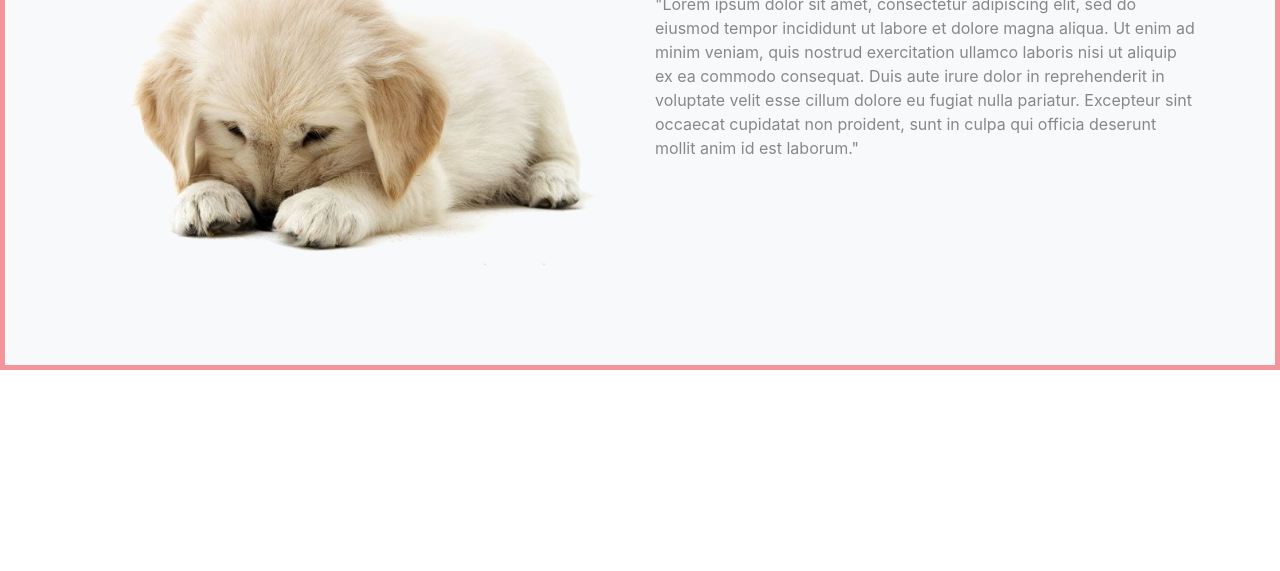
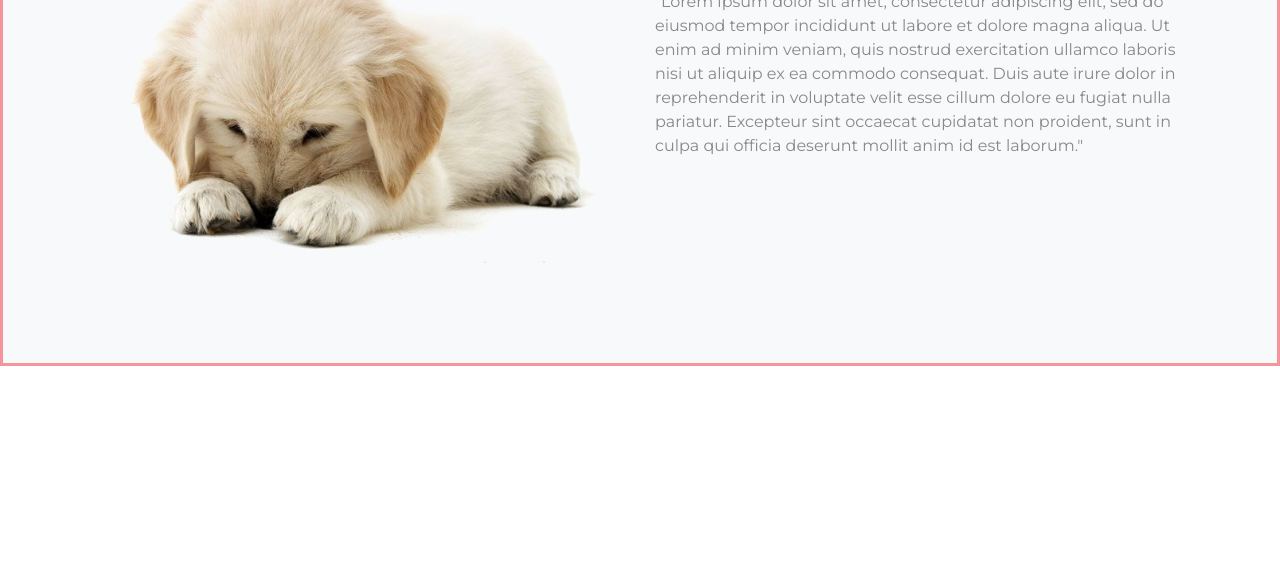
Before and after one commit to angieBadillo/PuppyPie, a plain HTML site: page WebstormProjects/puppypie/index.html in a window 1280 px wide. Shown: the part 229-800 px from the top of the page. Drawn offline with nearby package versions, Linux system fonts and the light colour scheme.

Commit message:
Addign CSS for body

```diff
--- a/WebstormProjects/puppypie/src/css/_base.css
+++ b/WebstormProjects/puppypie/src/css/_base.css
@@ -1,4 +1,5 @@
 body{
+    font-family: "Montserrat", -apple-system, system-ui, BlinkMacSystemFont, "Segoe UI", Roboto, "Helvetica Neue", Arial, sans-serif;
     font-size: 16px;
     margin: 0px;
     color: #888888;
--- a/WebstormProjects/puppypie/src/css/layout.css
+++ b/WebstormProjects/puppypie/src/css/layout.css
@@ -56,7 +56,7 @@
 }
 .b-section--Learn-puppies {
     background-color: #f8f9fa;
-    border: 5px solid #f3959a;
+    border: 3px solid #f3959a;
 }
 
 .b-section--Learn-puppies-header{
```
